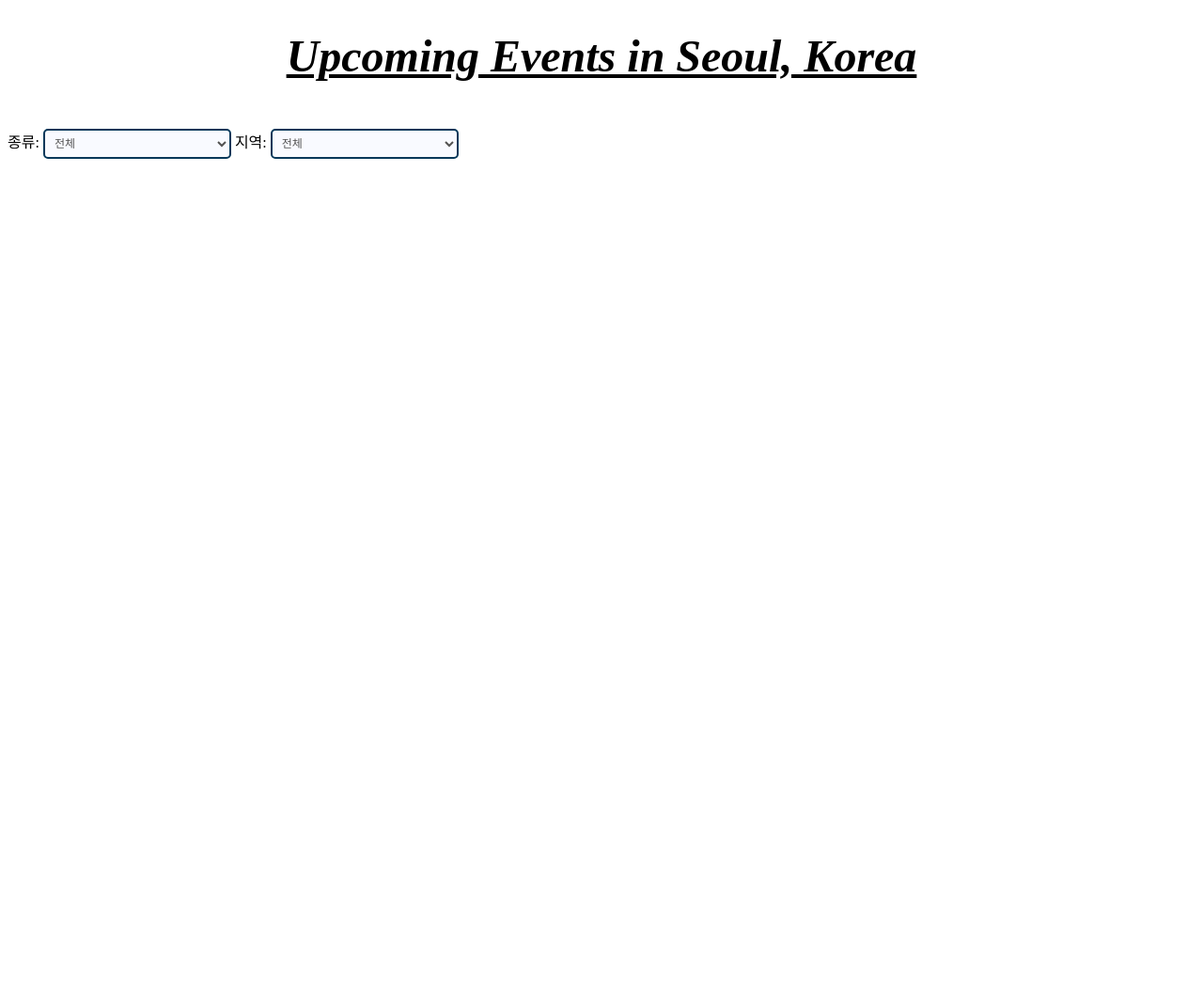
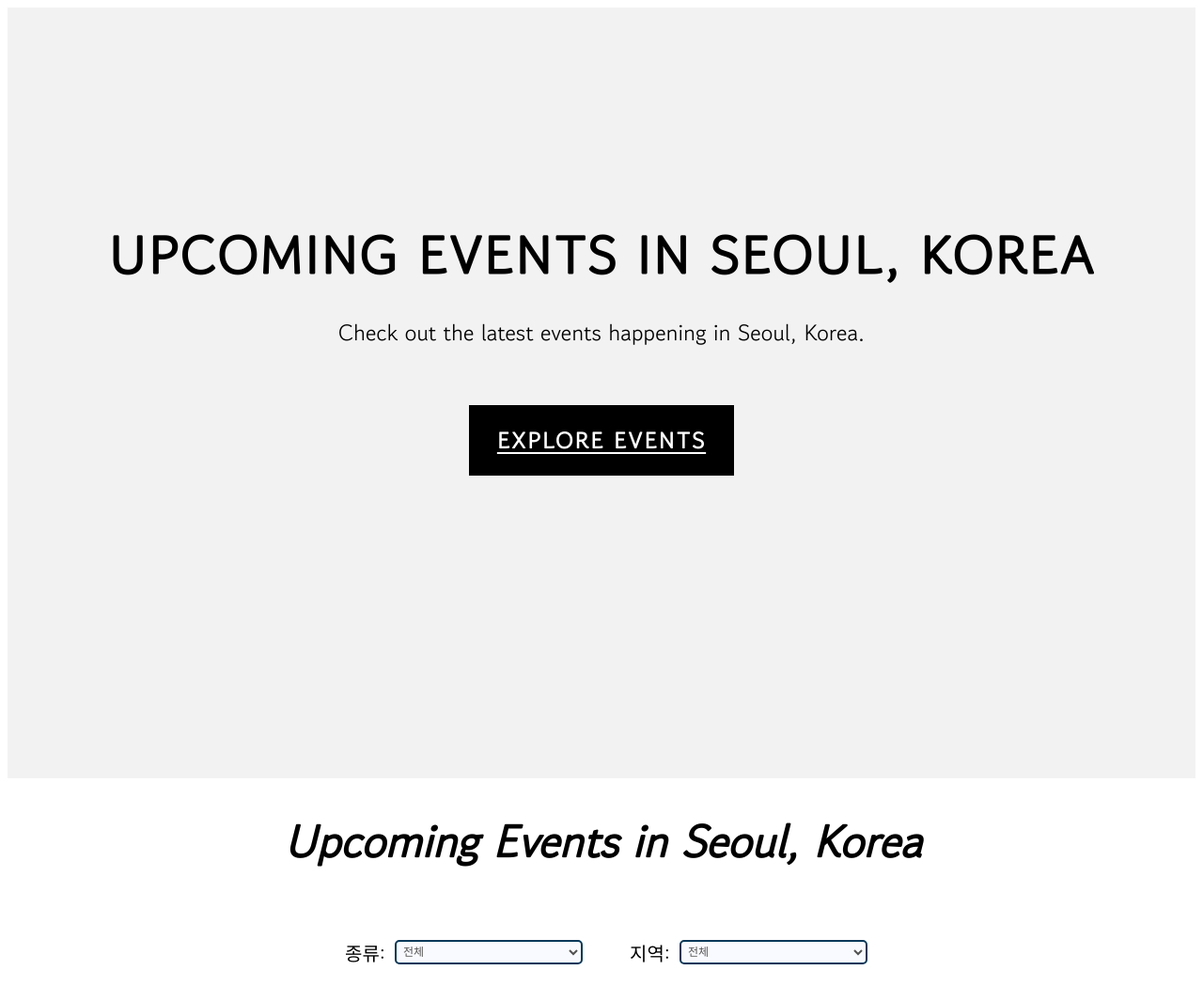
Before and after one commit to gowildyj/eventseoul, a plain HTML site: page index.html in a window 1280 px wide. Shown: the whole page at 94% size. Before the commit the page ends 800 px from the top, so only its background shows below. Drawn offline with Linux system fonts and the light colour scheme; no server answers; a web font is replaced by a local one.

Commit message:
add font

```diff
--- /dev/null
+++ b/event.css
@@ -0,0 +1,38 @@
+.event__item {
+    /* display: inline-block; */
+    display: flex;
+    justify-content: center;
+    align-items: cen;
+    flex-direction: column;
+    width: 310px;
+    height:100%;
+    margin: 20px 30px;
+    padding: 10px;
+    border: 1px solid #f7efef;
+    border-radius: 5px;
+    box-shadow: 6px 6px 6px #a5a1a1;
+    animation: my-animation 1.5s ease-in-out;
+}
+.event__item h2 {
+    margin: 10px;
+    font-size: 25px;
+    height: 55px;
+    line-height: 30px;
+}
+.event__item img {
+    max-width: 100%;
+    height: 390px;
+    object-fit:cover;
+    margin-bottom: 8px;
+}
+.event__item p {
+    margin: 3px 10px;
+    font-size: 15px;
+    height:30px;
+}
+#event-list {
+    display: flex;
+    justify-content: center;
+    align-items:flex-end;
+    flex-wrap: wrap;
+}
--- /dev/null
+++ b/header.css
@@ -0,0 +1,36 @@
+.title {
+    font-style: italic;
+    text-align: center;
+    font-size: 3rem;
+    margin-bottom: 50px;
+    /* text-decoration:underline; */
+}
+.select__container{
+    display: flex ;
+    justify-content: center;
+    align-items: center;
+    /* border: 1px solid green; */
+}
+.select__area{
+    margin-left: 30px;
+    display: flex ;
+    justify-content: center;
+    font-size: 20px;
+}
+.select__box {
+    padding: 3px;
+    border-radius: 5px;
+    border: 2px solid #04385a;
+    background-color: rgb(249, 250, 255);
+    font-size: 12px;
+    color: #535252;
+    width:200px;
+    margin: 20px;
+    margin-bottom: 20px;
+    margin-left: 10px;
+}
+  /* 포커스 했을 때 스타일 */
+.select__box:focus {
+    border-color: #4b89ff;
+    outline: none;
+}
--- /dev/null
+++ b/hero.css
@@ -0,0 +1,54 @@
+.hero {
+    background-color: #f2f2f2;
+    color: #000;
+    text-align: center;
+    padding: 100px 0 200px;
+    position: relative;
+    margin: 0;
+    height: 65vh;
+    display: flex;
+    flex-direction: column;
+    justify-content: center;
+    align-items: center;
+}
+.hero:before {
+    content: "";
+    display: block;
+    position: absolute;
+    top: 0;
+    left: 0;
+    width: 100%;
+    height: 100%;
+    z-index: -1;
+    /* background-image: url("https://images.unsplash.com/photo-1586274737334-e3cfc359371f?ixlib=rb-4.0.3&ixid=MnwxMjA3fDB8MHxzZWFyY2h8MTF8fHNlb3VsJTIwY3VsdHVyZXxlbnwwfHwwfHw%3D&auto=format&fit=crop&w=800&q=60"); */
+    background-size: cover;
+    filter: grayscale(100%);
+}
+.hero h1 {
+    font-size: 3.5rem;
+    margin-bottom: 100px;
+    text-transform: uppercase;
+    font-weight: 700;
+    letter-spacing: 2px;
+    margin: 0px 50px;
+}
+.hero p {
+    font-size: 1.5rem;
+    margin-bottom: 60px;
+}
+.hero a {
+    display: inline-block;
+    background-color: #000;
+    color: #fff;
+    padding: 20px 30px;
+    font-size: 1.5rem;
+    text-transform: uppercase;
+    font-weight: 700;
+    letter-spacing: 2px;
+    transition: all 0.3s ease-in-out;
+}
+.hero a:hover {
+    background-color: #fff;
+    color: #000;
+    box-shadow: 0 0 10px rgba(0, 0, 0, 0.5);
+}
--- a/index.html
+++ b/index.html
@@ -3,6 +3,10 @@
   <head>
     <title>Event List</title>
     <link rel="stylesheet" href="style.css" />
+    <link
+      href="https://hangeul.pstatic.net/hangeul_static/css/nanum-square-neo.css"
+      rel="stylesheet"
+    />
     <script
       src="https://kit.fontawesome.com/ae146c0eb2.js"
       crossorigin="anonymous"
@@ -10,7 +14,16 @@
   </head>
 
   <body>
-    <h1 class="title">Upcoming Events in Seoul, Korea</h1>
+    <section class="hero">
+      <h1 class="hero__title">Upcoming Events in Seoul, Korea</h1>
+      <p class="hero__description">
+        Check out the latest events happening in Seoul, Korea.
+      </p>
+      <a href="#title">Explore Events</a>
+    </section>
+
+    <header>
+      <h1 class="title" id="title">Upcoming Events in Seoul, Korea</h1>
       <div class="select__container">
         <label for="event__type" class="select__area event__type">종류:</label>
         <select id="event-type" class="select__box">
@@ -59,6 +72,7 @@
           <option value="중랑구">중랑구</option>
         </select>
       </div>
+    </header>
 
     <div id="event-list"></div>
 
--- a/script.js
+++ b/script.js
@@ -62,23 +62,27 @@ fetch(apiUrl + serviceKey + "/" + endPoint)
         const endDate = new Date(event.END_DATE);
 
         // Filter out events with an END_DATE before today, in a different location, or with a different event type
-        return endDate >= today && event.CODENAME === eventType && event.GUNAME === eventLocation;
+        return (
+          endDate >= today &&
+          event.CODENAME === eventType &&
+          event.GUNAME === eventLocation
+        );
       });
     };
-
 
     const updateEventList = () => {
       const filteredEvents = filterEvents();
 
-      // Clear event list
+      // 이벤트 리스트 초기화
       eventList.innerHTML = "";
 
       filteredEvents.forEach((event) => {
         const eventItem = document.createElement("div");
-        eventItem.classList.add("event-item");
+        eventItem.classList.add("event__item");
 
         // Add title
         const titleElement = document.createElement("h2");
+        titleElement.classList.add("event__title");
         titleElement.textContent = event.TITLE;
         eventItem.appendChild(titleElement);
 
@@ -87,35 +91,35 @@ fetch(apiUrl + serviceKey + "/" + endPoint)
         imageElement.src = event.MAIN_IMG;
         eventItem.appendChild(imageElement);
 
-
         // Add properties
         const properties = [
           { key: "CODENAME", label: "종류" },
           { key: "GUNAME", label: "지역" },
           { key: "DATE", label: "날짜" },
           { key: "PLACE", label: "장소" },
-          { key: "ORG_LINK", label: "바로가기" }
+          { key: "ORG_LINK", label: "바로가기" },
         ];
-
 
         properties.forEach((property) => {
           const propertyElement = document.createElement("p");
           if (property.key === "ORG_LINK") {
             const orgLink = event[property.key];
-            if (orgLink.length > 20) { // 일정 길이 이상인 경우
+            if (orgLink.length > 20) {
+              // 일정 길이 이상인 경우
               const shortenedLink = orgLink.substring(0, 20) + " ..."; // 일부분만 보여주도록 함
               propertyElement.innerHTML = `<strong>${property.label}:</strong> <a href="${orgLink}" target="_blank">${shortenedLink}</a>`;
             } else {
               propertyElement.innerHTML = `<strong>${property.label}:</strong> <a href="${orgLink}" target="_blank">${orgLink}</a>`;
             }
           } else {
-            propertyElement.innerHTML = `<strong>${property.label}:</strong> ${event[property.key]}`;
+            propertyElement.innerHTML = `<strong>${property.label}:</strong> ${
+              event[property.key]
+            }`;
           }
           eventItem.appendChild(propertyElement);
         });
 
         eventList.appendChild(eventItem);
-
       });
     };
 
@@ -136,10 +140,7 @@ fetch(apiUrl + serviceKey + "/" + endPoint)
 };
 
 function scrollFunction() {
-    if (
-      document.body.scrollTop > 20 ||
-      document.documentElement.scrollTop > 20
-    ) {
+  if (document.body.scrollTop > 20 || document.documentElement.scrollTop > 20) {
     scrollToTopBtn.style.display = "block";
   } else {
     scrollToTopBtn.style.display = "none";
--- a/style.css
+++ b/style.css
@@ -1,79 +1,26 @@
-.title {
-  font-style: italic;
-  text-align: center;
-  font-size: 3rem;
-  margin-bottom: 50px;
-  text-decoration:underline;
+@import "hero.css";
+@import "header.css";
+@import "event.css";
+@import url('https://fonts.googleapis.com/css2?family=Gowun+Dodum&display=swap');
+
+@media screen and (max-width: 480px) {
+  .item {
+    width: 100%;
+  }
 }
-.select-area{
-  font-family: sans-serif;
-  font-weight: bold;
-  display: flex ;
-  justify-content: flex-start;
-  border: 1px solid green;
+@media screen and (min-width: 481px) and (max-width: 768px) {
+  .item {
+    width: 50%;
+  }
 }
-.select__box {
-  padding: 6px;
-  border-radius: 5px;
-  border: 2px solid #04385a;
-  background-color: rgb(249, 250, 255);
-  font-size: 12px;
-  color: #535252;
-  width:200px;
-  margin-bottom: 20px;
-}
-/* 활성화된 상태에서의 스타일 */
-.select__box:focus {
-  border-color: #4b89ff;
-  outline: none;
-}
-.event-item {
-  display: inline-block;
-  width: 310px;
-  height:100%;
-  margin: 20px 30px;
-  padding: 10px;
-  border: 1px solid #f7efef;
-  border-radius: 5px;
-
-  box-shadow: 6px 6px 6px #a5a1a1;
-  animation: my-animation 1.5s ease-in-out;
+@keyframes my-animation {
+  0% { opacity: 0; transform: scale(0.8); }
+  50% { opacity: 1; transform: scale(1.02); }
+  100% { opacity: 1; transform: scale(1); }
 }
 
-
-.event-item h2 {
-  margin-bottom: 10px;
-  font-size: 21px;
-  height: 55px; /* 제목의 높이를 50px로 지정 */
-  line-height: 30px; /* 행 간격을 50px로 지정 */
-  font-family:arial;
-}
-/* .event-item h2 {
-  margin-bottom: 10px;
-
-} */
-
-.event-item img {
-  max-width: 100%;
-  height: 390px;
-  object-fit:cover;
-  margin-bottom: 8px;
-
-
-}
-
-.event-item p {
-  margin: 0;
-  font-size: 15px;
-  font-family:sans-serif;
-  height:36px;
-}
-
-#event-list {
-  display: flex;
-  justify-content: center;
-  align-items:flex-end;
-  flex-wrap: wrap;
+body{
+  font-family: 'Gowun Dodum', sans-serif;
 }
 
 button{
@@ -81,24 +28,3 @@ button{
   bottom: 20px;
   right: 20px;
 }
-
-
-/* 스마트폰에서 한 줄에 하나의 아이템만 보이도록 */
-@media screen and (max-width: 480px) {
-  .item {
-    width: 100%;
-  }
-}
-
-/* 태블릿에서 한 줄에 두 개의 아이템이 보이도록  */
-@media screen and (min-width: 481px) and (max-width: 768px) {
-  .item {
-    width: 50%;
-  }
-}
-
-@keyframes my-animation {
-  0% { opacity: 0; transform: scale(0.8); }
-  50% { opacity: 1; transform: scale(1.02); }
-  100% { opacity: 1; transform: scale(1); }
-}
```
Lines whose indentation alone changed are shown as unchanged.
